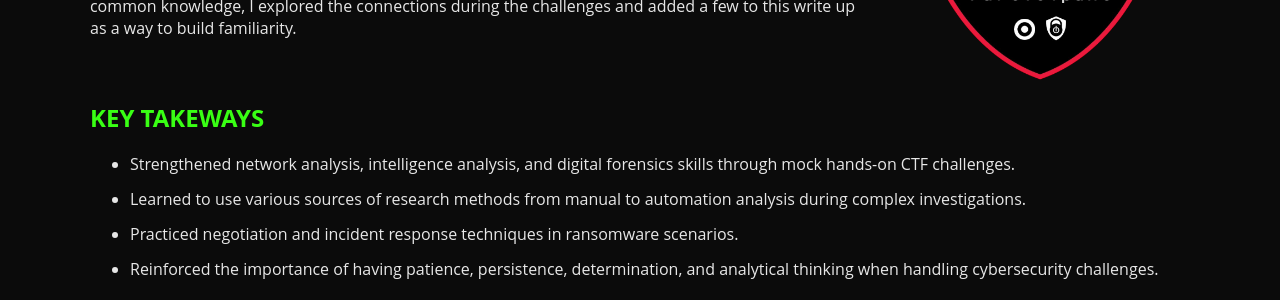
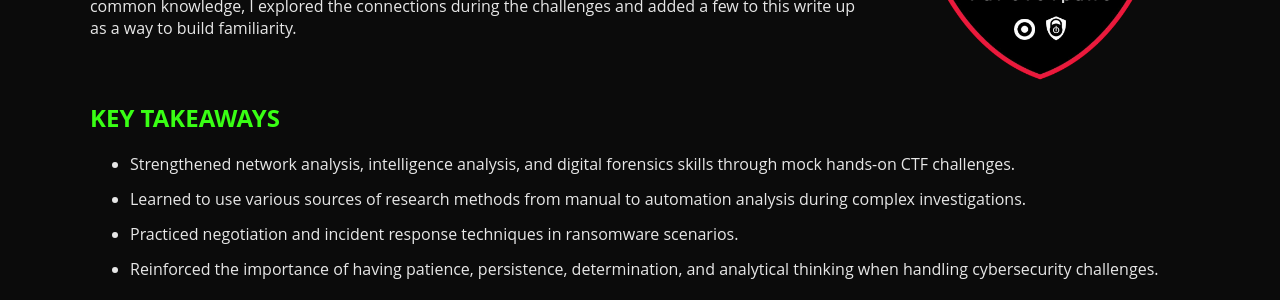
Before and after one commit to glsanclem/2025_wicys_target_ctf, a Jekyll site: the page built from index.md, in a window 1280 px wide and 900 px high, scrolled down 469 px. Shown: the part 159-459 px from the top of the window. Built offline with Jekyll 4.4.1, drawn with Linux system fonts in a browser that asks for light colours.

Commit message:
Update index.md

```diff
--- a/index.md
+++ b/index.md
@@ -20,7 +20,7 @@ There were two tiers: Tier 1 is primarily blue team focused and Tier 2 is red te
 
 <div style="clear: both;"></div>
 
-## KEY TAKEWAYS
+## KEY TAKEAWAYS
 
 - Strengthened network analysis, intelligence analysis, and digital forensics skills through mock hands-on CTF challenges.
 - Learned to use various sources of research methods from manual to automation analysis during complex investigations.
```
